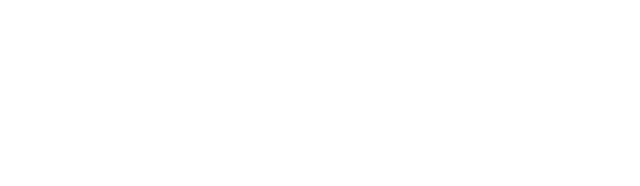
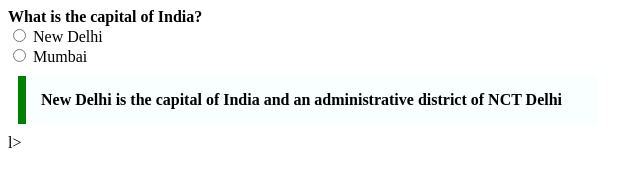
Before and after one commit to acciojob/trivia-nidhichandra17, a website: page main.html in a window 1280 px wide. Shown: the whole page, without its empty margins (0-640 px from the left). Drawn offline with Linux system fonts and the light colour scheme.

Commit message:
created a submission

```diff
--- a/main.html
+++ b/main.html
@@ -8,9 +8,16 @@
 
 <body>
 	<!-- the entire body must be written by student -->
+	<label for="question">What is the capital of India?</label>
+	<br>
+	<input type="radio" name="question" value="" id=""> New Delhi
+	<br>
+	<input type="radio" name="question" id=""> Mumbai
+	<br>
+	<blockquote cite="https://en.wikipedia.org/wiki/New_Delhi">New Delhi is the capital of India and an administrative district of NCT Delhi</blockquote>
     <script type="text/javascript" src="./script.js">
 </script>
 
 </body>
 
-</html>
+</html>l>
--- a/styles.css
+++ b/styles.css
@@ -1,2 +1,15 @@
 
 /* Your CSS Code here. */
+body{
+    max-width: 600px;
+}
+label{
+    font-weight:bold;
+}
+blockquote{
+	margin: 10px;
+	padding: 15px;
+	border-left: 8px solid green;
+	background-color: #f8fffe;
+	font-weight: bold;
+}
```
